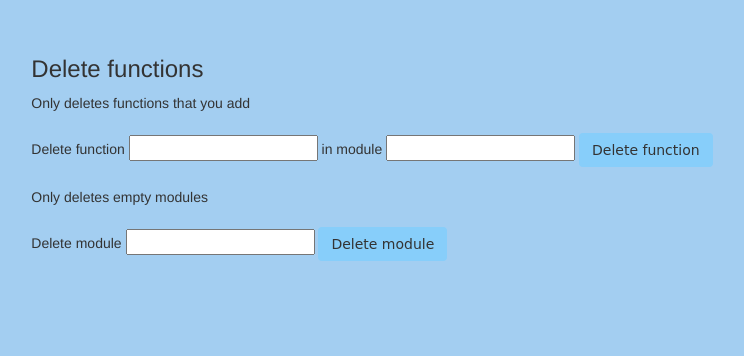
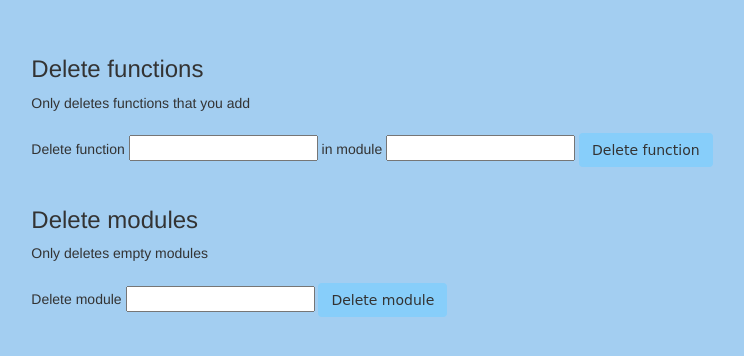
Before and after one commit to gkchan/PyQuizBase, a Flask app: a page that uses templates/delete.html in a window 1280 px wide. Shown: the part 232-588 px from the top of the page, without its empty margins (197-941 px from the left). Run offline with Flask 2, Linux system fonts and the light colour scheme; the visitor is signed in with stand-in values (Sample User, id 1); some libraries are stand-ins or nearby versions.

Commit message:
Update delete modules/functions template

```diff
--- a/templates/delete.html
+++ b/templates/delete.html
@@ -12,6 +12,8 @@
       <input type="submit" value="Delete function" class="btn">
     </form><br>
 
+    <h3>Delete modules</h3>
+
     <form action="/{{ username }}/deletemod" method="POST">
       Only deletes empty modules<br><br>
       Delete module <input type="text" name="dmod">
```
